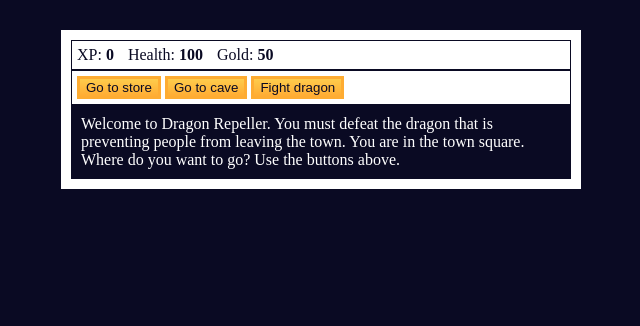
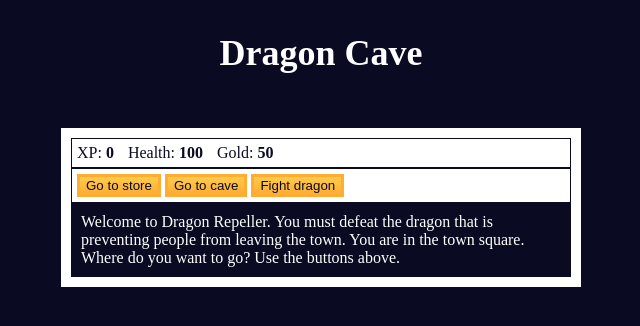
Before and after one commit to Viettranni/DragonCave, a plain HTML site: page index.html in a window 1280 px wide. Shown: the whole page, without its empty margins (319-959 px from the left). Drawn offline with Linux system fonts and the light colour scheme.

Commit message:
Adding the main text

```diff
--- a/index.html
+++ b/index.html
@@ -6,6 +6,8 @@
     <title>RPG - Dragon Repeller</title>
   </head>
   <body>
+    <div id="main-text"><h1>Dragon Cave</h1></div>
+
     <div id="game">
       <div id="stats">
         <span class="stat">XP: <strong><span id="xpText">0</span></strong></span>
--- a/styles.css
+++ b/styles.css
@@ -1,5 +1,15 @@
 body {
   background-color: #0a0a23;
+  display: flex;
+  align-items: center;
+  justify-content: center;
+  flex-direction: column;
+}
+
+#main-text {
+  color: white;
+  align-items: center;
+  font-size: large;
 }
 
 #text {
```
